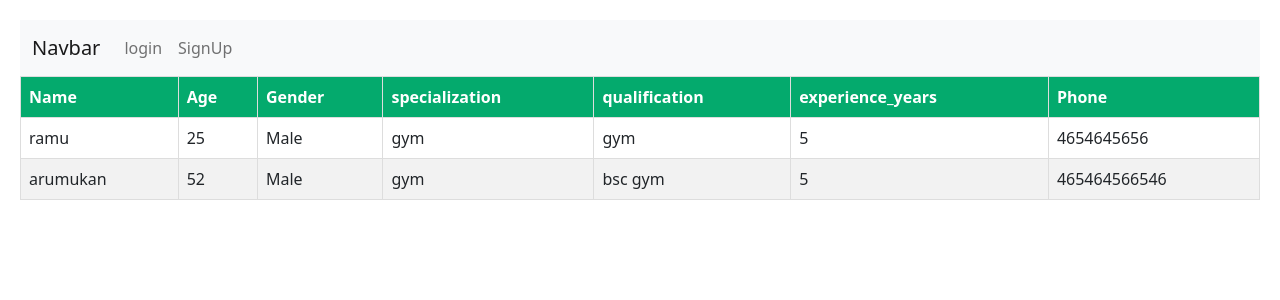
After one commit to syam2400/gym-management-application, a Django app: page /gym-owner/trainer_details in a window 1280 px wide. The commit adds this page. Shown: the top 300 px of the page. Run offline with Django 5.2, Linux system fonts and the light colour scheme; data comes from the database, SQL or seed files in the repository; both versions use the stored data as it was after the commit.

Commit message:
feature commit

```diff
--- a/gym_management/gym_students/urls.py
+++ b/gym_management/gym_students/urls.py
@@ -19,6 +19,6 @@ from django.urls import path
 from gym_students import views
 
 urlpatterns = [
-    path("students_homepage/",views.students_homepage,name='students_homepage')
+    path("students-homepage/",views.students_homepage,name='students_homepage')
 
 ]
--- /dev/null
+++ b/gym_management/owner/templates/trainer-detail.html
@@ -0,0 +1,58 @@
+{% extends 'base.html' %}
+{% load static %}
+{% block content %}
+
+
+
+<style>
+    table {
+        width: 100%;
+        border-collapse: collapse;
+    }
+    th, td {
+        border: 1px solid #ddd;
+        padding: 8px;
+        text-align: left;
+    }
+    th {
+        background-color: #04AA6D;
+        color: white;
+    }
+    tr:nth-child(even) {
+        background-color: #f2f2f2;
+    }
+    tr:hover {
+        background-color: #ddd;
+    }
+</style>
+
+
+<table>
+    <thead>
+        <tr>
+            <th>Name</th>
+            <th>Age</th>
+            <th>Gender</th>
+            <th>specialization </th>
+            <th>  qualification</th>
+            <th>experience_years</th>
+            <th>Phone</th>
+        </tr>
+    </thead>
+    <tbody>
+        {% for user in trainer_users%}
+        <tr>
+            <td>{{ user.username }}</td>
+            <td>{{ user.age }}</td>
+            <td>{{ user.gender}}</td>
+            <td>{{ user.specialization }}</td>
+            <td>{{ user.qualification}}</td>
+            <td>{{ user.experience_years}}</td>
+            <td>{{ user.phone}}</td>
+        </tr>
+        {% endfor %}
+    </tbody>
+</table>
+
+
+{% endblock %}
--- a/gym_management/owner/urls.py
+++ b/gym_management/owner/urls.py
@@ -20,6 +20,9 @@ from owner import views
 
 urlpatterns = [
 
-    path('users-list',views.users_list,name='users-list'),
-    path('approve_user/<int:user_id>/',views.approve_user,name='approve_user')
+    path('users-list',views.users_list,name='users_list'),
+    path('approve-user/<int:user_id>/',views.approve_user,name='approve_user'),
+    path('student_details',views.student_details,name='student_details'),
+    path('trainer_details',views.trainer_details,name='trainer_details'),
+    path('operations',views.operations,name='operations'),
 ]
--- a/gym_management/owner/views.py
+++ b/gym_management/owner/views.py
@@ -8,8 +8,24 @@ def users_list(request):
     return render(request,'owner-index.html',{'users': users})
 
 def approve_user(request, user_id):
-    # if request.method == 'POST':
+
         user = get_object_or_404(CustomUser, id=user_id)
         user.is_approved = True
         user.save()
+
         return redirect('users_list')
+
+
+def student_details(request):
+      student_users =CustomUser.objects.filter(is_student=True)
+
+      return render(request,'student-details.html',{'student_users': student_users})
+
+def trainer_details(request):
+      trainer_users =CustomUser.objects.filter(is_trainer=True)
+
+      return render(request,'trainer-detail.html',{'trainer_users':  trainer_users})
+
+
+def operations(request):
+      return render(request,'operations.html')
--- a/gym_management/trainer/urls.py
+++ b/gym_management/trainer/urls.py
@@ -20,6 +20,6 @@ from trainer import views
 
 urlpatterns = [
 
-    path('trainer_homepage',views.trainer_homepage,name='trainer_homepage')
+    path('trainer-homepage',views.trainer_homepage,name='trainer_homepage')
 
 ]
--- a/gym_management/users/models.py
+++ b/gym_management/users/models.py
@@ -4,9 +4,9 @@ from django.contrib.auth.models import AbstractUser
 
 class CustomUser(AbstractUser):
     GENDER_CHOICES = [
-        ('M', 'Male'),
-        ('F', 'Female'),
-        ('O', 'Other'),
+        ('Male', 'Male'),
+        ('Female', 'Female'),
+        ('Other', 'Other'),
     ]
     GOALS = [
         ('LOSE','Weight lose'),
--- a/gym_management/users/templates/base.html
+++ b/gym_management/users/templates/base.html
@@ -17,28 +17,79 @@
 
 
 </head>
+
 <body>
 
   <nav class="navbar navbar-expand-lg navbar-light bg-light">
     <div class="container-fluid">
       <a class="navbar-brand" href="#">Navbar</a>
-          <button class="navbar-toggler" type="button" data-bs-toggle="collapse" data-bs-target="#navbarNav" aria-controls="navbarNav" aria-expanded="false" aria-label="Toggle navigation">
+      <button class="navbar-toggler" type="button" data-bs-toggle="collapse" data-bs-target="#navbarNav"
+        aria-controls="navbarNav" aria-expanded="false" aria-label="Toggle navigation">
         <span class="navbar-toggler-icon"></span>
       </button>
       <div class="collapse navbar-collapse" id="navbarNav">
         <ul class="navbar-nav">
+
+
+          {% if user.is_authenticated %}
+          {% if user.is_student %}
+
           <li class="nav-item">
-                <a class="nav-link active" aria-current="page" href="{% url 'home' %}">Home</a>
+            <a class="nav-link" href="{% url 'students_homepage' %}">student HOME</a>
           </li>
           <li class="nav-item">
             <a class="nav-link" href="#">Features</a>
           </li>
           <li class="nav-item">
-                <a class="nav-link" href="user_login">login</a>
+            <a class="nav-link" href="{% url 'logout' %}">Logout</a>
+          </li>
+
+
+          {% elif user.is_trainer %}
+          <li class="nav-item">
+            <a class="nav-link" href="{% url 'trainer_homepage' %}">Trainer HOME</a>
+          </li>
+          <li class="nav-item">
+            <a class="nav-link" href="#">Features</a>
+          </li>
+
+          <li class="nav-item">
+            <a class="nav-link" href="{% url 'logout' %}">Logout</a>
+          </li>
+
+          {% else %}
+          <li class="nav-item">
+            <a class="nav-link" href="{% url 'users_list' %}">admin HOME</a>
+          </li>
+          <li class="nav-item">
+            <a class="nav-link" href="#">Features</a>
+          </li>
+          <li class="nav-item">
+            <a class="nav-link" href="{% url 'student_details' %}">students-details</a>
+          </li>
+
+          <li class="nav-item">
+            <a class="nav-link" href="{% url 'trainer_details' %}">Trainer details</a>
+          </li>
+          <li class="nav-item">
+            <a class="nav-link" href="{% url 'operations' %}">operations</a>
+          </li>
+
+
+          <li class="nav-item">
+            <a class="nav-link" href="{% url 'logout' %}">Logout</a>
+          </li>
+          {% endif %}
+
+          {% else %}
+          <li class="nav-item">
+            <a class="nav-link" href="{% url 'user_login' %}">login</a>
           </li>
           <li class="nav-item">
             <a class="nav-link" href="{% url 'register' %}">SignUp</a>
           </li>
+          {% endif %}
+
 
         </ul>
       </div>
@@ -47,4 +98,5 @@
   {% block content %}
   {% endblock %}
 </body>
+
 </html>
--- a/gym_management/users/urls.py
+++ b/gym_management/users/urls.py
@@ -25,7 +25,6 @@ urlpatterns = [
     path('trainer_register', views.trainer_registeration_form,name='trainer_register'),
     path('student_register', views.student_registeration_form,name='student_register'),
 
-
     path('user_login',views.user_login,name='user_login'),
-
+    path('logout/', views.user_logout, name='logout')
 ]
```
Also changed, not shown: gym_management/owner/templates/operations.html (added, +8 -0 lines), gym_management/owner/templates/student-details.html (added, +56 -0 lines), gym_management/users/views.py (+7 -2 lines), gym_management/db.sqlite3, gym_management/users/migrations/0007_alter_customuser_gender.py (added). Lines whose indentation alone changed are shown as unchanged.
